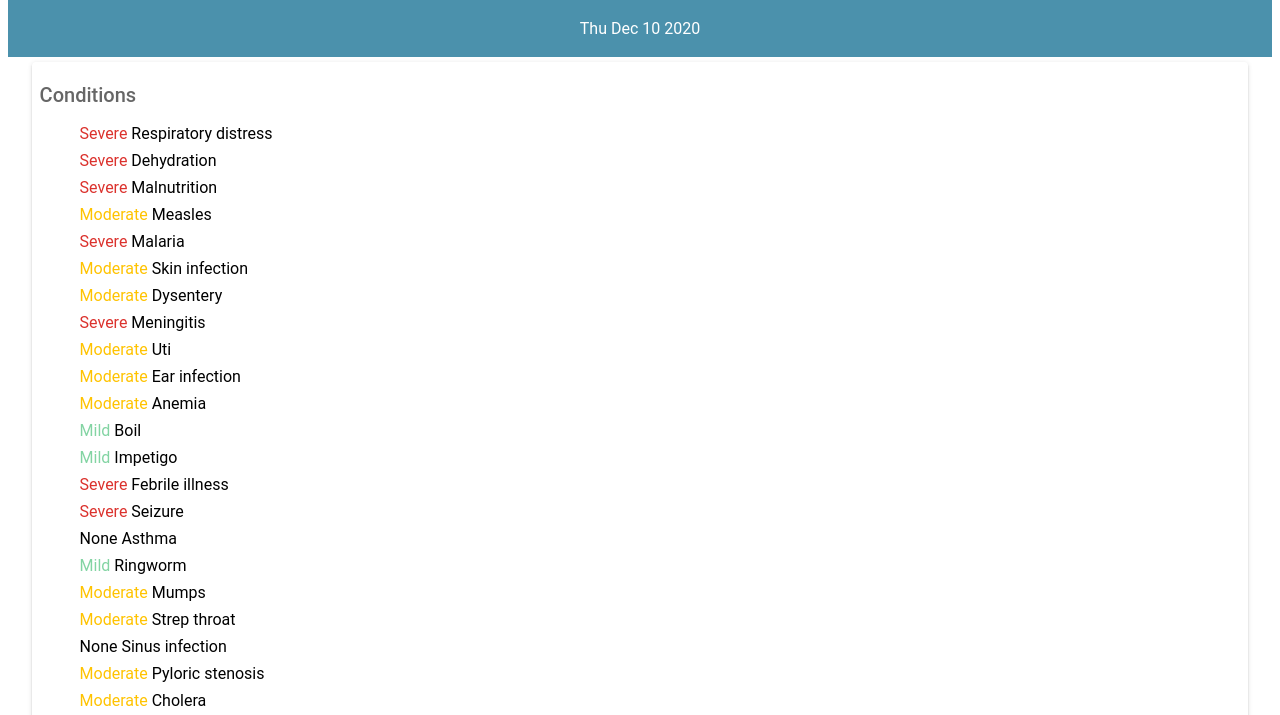
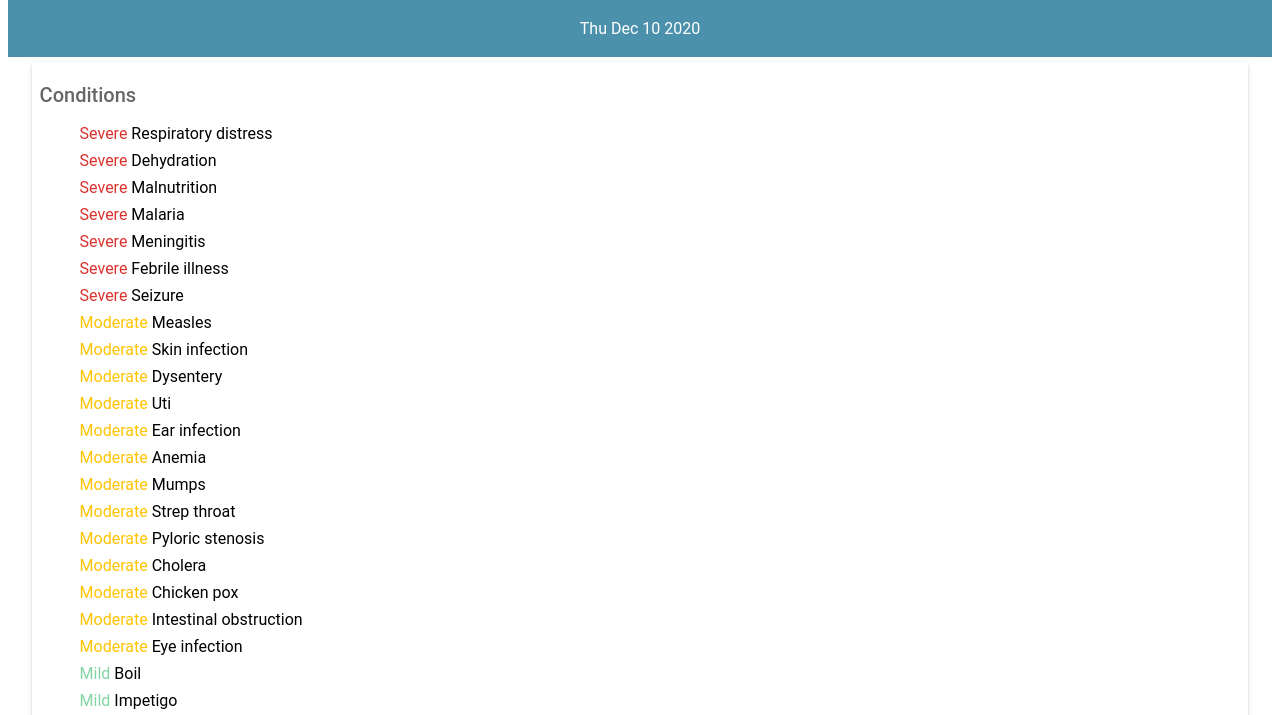
Before and after one commit to THINKMD/thinkmd-v4-fhir-view, a plain HTML site: page src/index.html in a window 1280 px wide. Shown: the part 73-788 px from the top of the page. Drawn offline with Linux system fonts and the light colour scheme.

Commit message:
condition sort

```diff
--- a/src/index.html
+++ b/src/index.html
@@ -10,22 +10,6 @@
     (async() => {
         let data = await fetch("fhir_update_8-long.json")
         let fhir = await data.json()
-        console.log(fhir)
-
-        // Get start date from the encounter resource: period.start
-        let encounterResource = fhir.entry.find(entry => (entry.resource && entry.resource.resourceType === "Encounter"))
-        if (encounterResource) {
-            try {
-                let date = new Date(encounterResource.resource.period.start)
-                let dateElement = document.createElement("p")
-                dateElement.setAttribute("id", "encounter-date")
-                dateElement.innerHTML = date.toDateString()
-                document.getElementById("header").appendChild(dateElement)
-            }
-            catch (e) {
-                console.log("no encounter period found")
-            }
-        }
 
         const getFhirResourcesByType = type => {
             return fhir.entry.filter(entry => (entry.resource && entry.resource.resourceType === type))
@@ -53,31 +37,54 @@
             return s.split('_').join(' ')
         }
 
+        const SEVERITIES = ['severe', 'moderate', 'mild', 'inconclusive', 'possible', 'none', 'not_assessed']
+
+        // Get start date from the encounter resource: period.start
+        let encounterResource = getFhirResourcesByType("Encounter")[0]
+        if (encounterResource) {
+            try {
+                let date = new Date(encounterResource.resource.period.start)
+                let dateElement = document.createElement("p")
+                dateElement.setAttribute("id", "encounter-date")
+                dateElement.innerHTML = date.toDateString()
+                document.getElementById("header").appendChild(dateElement)
+            }
+            catch (e) {
+                console.log("no encounter period found")
+            }
+        }
+
         // Parse Conditions
-        let conditions = getFhirResourcesByType("Condition")
-        conditions.forEach(item => {
+        let conditionResources = getFhirResourcesByType("Condition")
+        let conditions = conditionResources.reduce((acc,item) => {
             try {
                 // placeholder element to extract the html spans
                 let el = document.createElement("toAdd")
                 el.innerHTML = item.resource.text.div
                 let severity = el.children[0].children[2].innerText
                 let cond = el.children[0].children[1].innerText
-
-                let node = document.createElement("li")
-                let sev_node = document.createElement("span")
-                sev_node.innerText = formatString(severity)
-                sev_node.className = `severity-${severity}`
-                node.appendChild(sev_node)
-
-                let cond_node = document.createElement("span")
-                cond_node.innerText = ' ' + formatString(cond)
-                node.appendChild(cond_node)
-
-                document.getElementById("Condition").appendChild(node)
+                acc.push([severity, cond])
             }
             catch (e) {
                 console.log(`error for ${item.resource.id}`)
             }
+            return acc
+        }, [])
+
+        conditions.sort((a,b) => SEVERITIES.indexOf(a[0]) - SEVERITIES.indexOf(b[0]))
+
+        conditions.forEach(condition => {
+                let node = document.createElement("li")
+                let sev_node = document.createElement("span")
+                sev_node.innerText = formatString(condition[0])
+                sev_node.className = `severity-${condition[0]}`
+                node.appendChild(sev_node)
+
+                let cond_node = document.createElement("span")
+                cond_node.innerText = ' ' + formatString(condition[1])
+                node.appendChild(cond_node)
+
+                document.getElementById("Condition").appendChild(node)
         })
 
         // Parse observations
@@ -106,10 +113,9 @@
         })
 
         // Parse CarePlans
-        let careItems = []
 
         let careplans = getFhirResourcesByType("CarePlan")
-        careplans.forEach(item => {
+        let careItems = careplans.reduce((acc, item) => {
             if (item.resource.activity) {
                 item.resource.activity.forEach(activity => {
                     if (activity.detail && activity.detail.kind === "Task") {
@@ -118,14 +124,15 @@
                         ors_by_mouth is one, because it is technically a med request, but is listed as a care item as well
                         */
                         if (activity.detail.description) {
-                            careItems.push(activity.detail.description)
+                            acc.push(activity.detail.description)
                         }
                         else console.log("no description of task: ", activity.detail)
                     }
 
                 })
             }
-        })
+            return acc
+        }, [])
 
         if (careItems.length > 0) {
             careItems = [...new Set(careItems)]
@@ -137,7 +144,6 @@
                 li_node.innerHTML = item
                 ul_node.appendChild(li_node)
             })
-
         }
 
         // Parse Medication Requests
```
